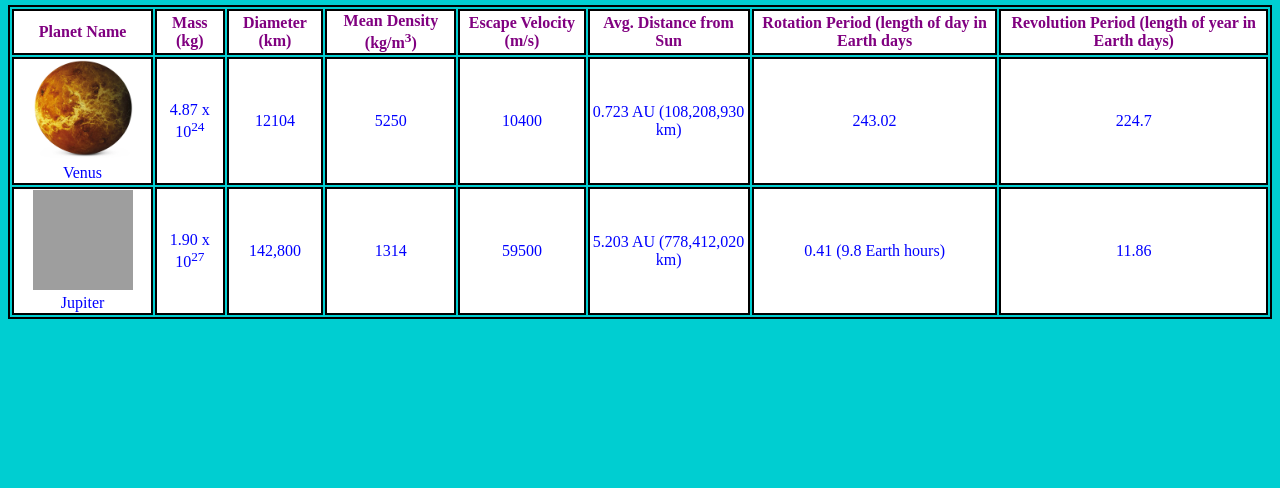
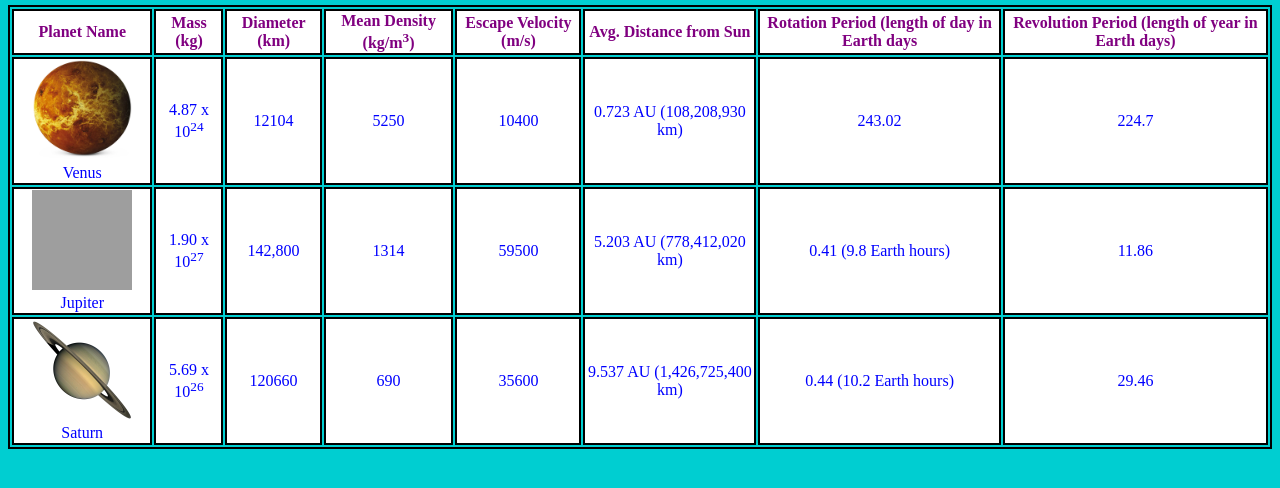
Before and after one commit to jaanzaldo/lab-5, a plain HTML site: page index.html in a window 1280 px wide. Shown: the part 86-574 px from the top of the page. Drawn offline with Linux system fonts and the light colour scheme; grey boxes are pictures that could not be loaded.

Commit message:
Update index.html

```diff
--- a/index.html
+++ b/index.html
@@ -44,6 +44,16 @@
 			<td> 11.86 </td>
 		</tr>
 
+		<tr>
+			<td> <img src="images/saturn.png" width="100" height="100"> Saturn </td>
+			<td> 5.69 x 10<sup>26</sup> </td>
+			<td> 120660 </td>
+			<td> 690 </td>
+			<td> 35600 </td>
+			<td> 9.537 AU (1,426,725,400 km) </td>
+			<td> 0.44 (10.2 Earth hours) </td>
+			<td> 29.46 </td>
+
 	</table>
 
 
```
